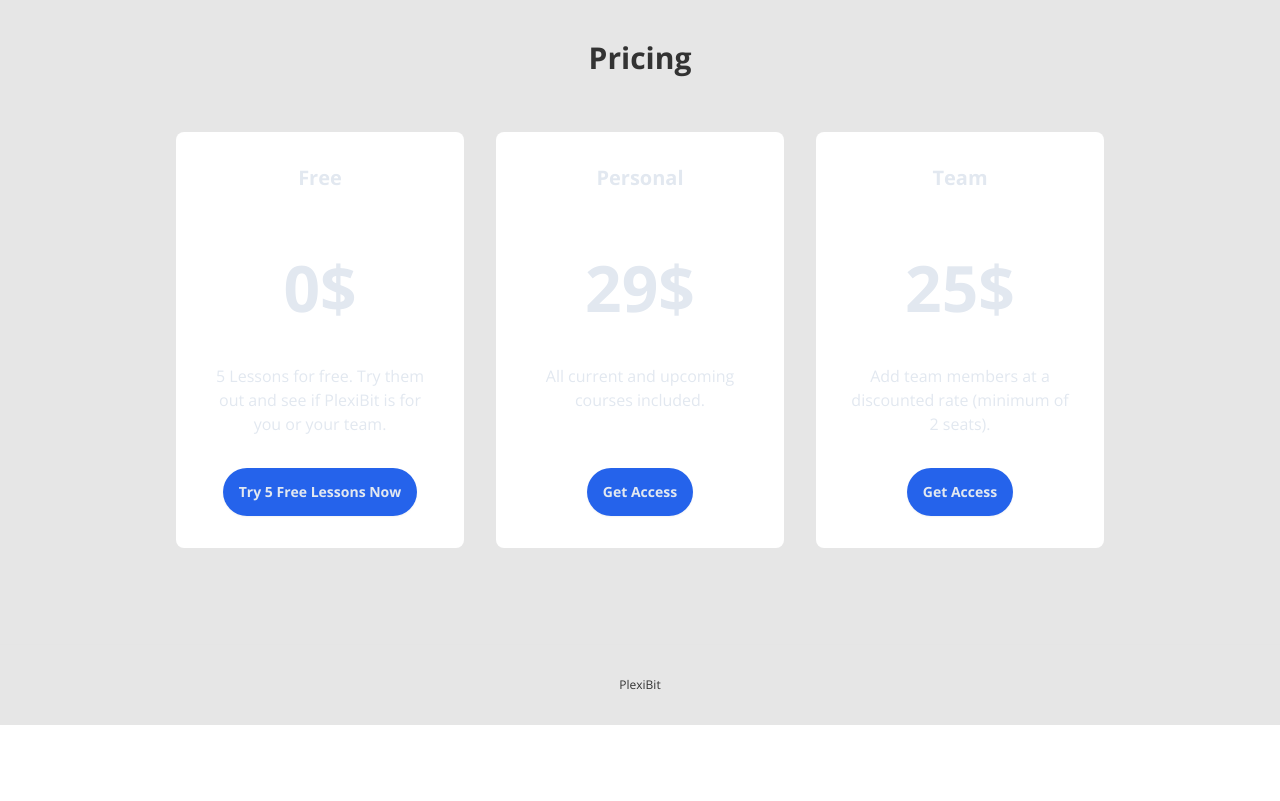
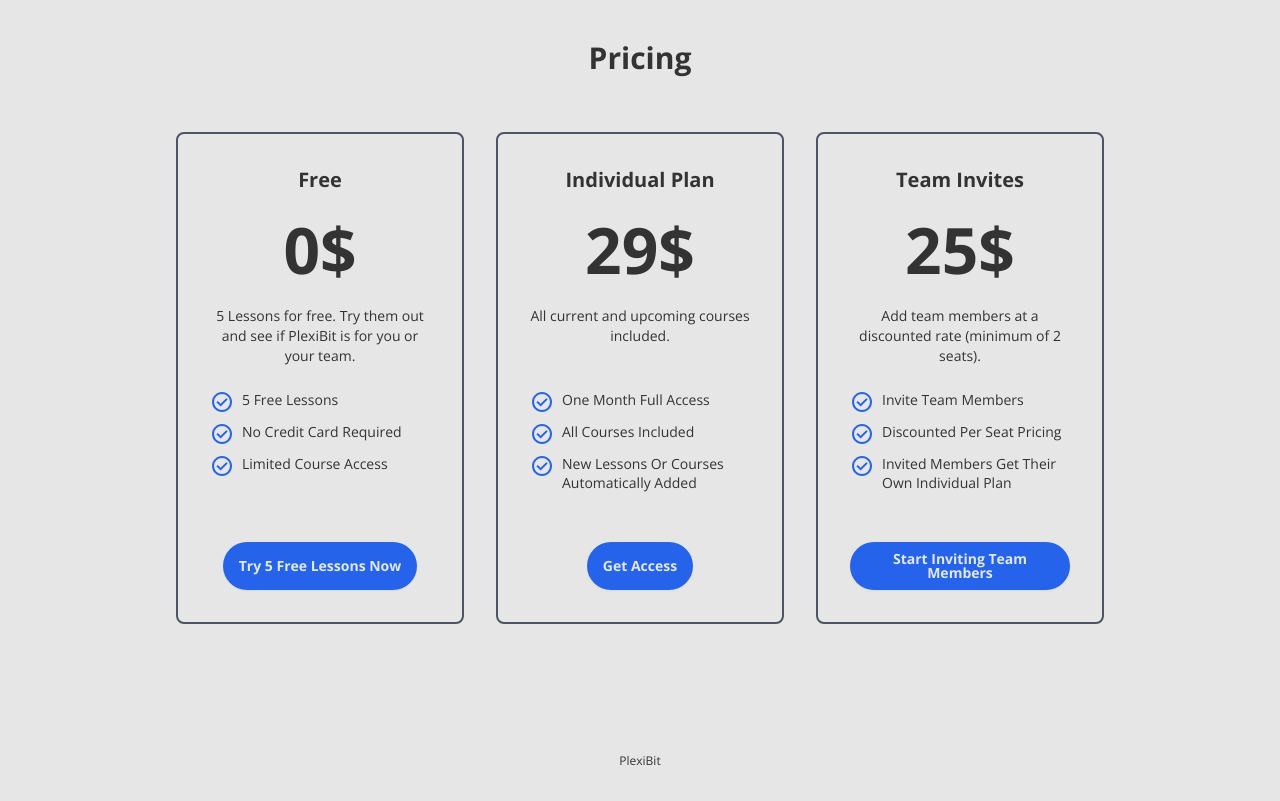
Before and after one commit to jonas-soderholm/juporia, a Next.js app: page / in a window 1280 px wide. Shown: the part 1300-2101 px from the top of the page. Before the commit the page ends 2025 px from the top, so only its background shows below. Built offline with nearby package versions, Linux system fonts and the light colour scheme; no server answers.

Commit message:
style: update subscription card styling

```diff
--- a/components/landing-page/Hero.tsx
+++ b/components/landing-page/Hero.tsx
@@ -42,10 +42,10 @@ export default function Hero() {
 
         <div className="justify-center items-center h-[500px] hidden xl:flex">
           <img
-            src="./images/hero/device-mockup.png"
+            src="./images/hero/device-mockup3.png"
             alt="Cybersecurity course background promoting basic cybersecurity training"
             loading="lazy"
-            className="w-auto h-auto max-w-full max-h-full object-contain"
+            className="w-auto h-72 max-w-full max-h-full object-contain"
           />
         </div>
       </section>
--- a/components/landing-page/Subscriptions.tsx
+++ b/components/landing-page/Subscriptions.tsx
@@ -7,32 +7,39 @@ export default function Subscriptions() {
     {
       title: "Free",
       description: `5 Lessons for free. Try them out and see if ${LogoName.AppName} is for you or your team.`,
-      image:
-        "https://img.daisyui.com/images/stock/photo-1606107557195-0e29a4b5b4aa.webp",
-      active: true,
       price: Prices.Free,
       buttontext: "Try 5 Free Lessons Now",
       route: "/courses",
+      features: [
+        "5 Free Lessons",
+        "No Credit Card Required",
+        "Limited Course Access",
+      ],
     },
     {
-      title: "Personal",
+      title: "Individual Plan",
       description: "All current and upcoming courses included.",
-      image:
-        "https://img.daisyui.com/images/stock/photo-1606107557195-0e29a4b5b4aa.webp",
-      active: true,
       price: Prices.Individual,
       buttontext: "Get Access",
       route: "/account?tab=1",
+      features: [
+        "One Month Full Access",
+        "All Courses Included",
+        "New Lessons Or Courses Automatically Added",
+      ],
     },
     {
-      title: "Team",
-      description: `Add team members at a discounted rate (minimum of 2 seats).`,
-      image:
-        "https://img.daisyui.com/images/stock/photo-1606107557195-0e29a4b5b4aa.webp",
-      active: true,
+      title: "Team Invites",
+      description:
+        "Add team members at a discounted rate (minimum of 2 seats).",
       price: Prices.Team,
-      buttontext: "Get Access",
+      buttontext: "Start Inviting Team Members",
       route: "/account?tab=2",
+      features: [
+        "Invite Team Members",
+        "Discounted Per Seat Pricing",
+        "Invited Members Get Their Own Individual Plan",
+      ],
     },
   ];
 
@@ -42,36 +49,49 @@ export default function Subscriptions() {
         Pricing
       </div>
 
-      <div className="flex flex-wrap justify-center max-w-[80rem] mx-auto px-4 gap-8 text-slate-200">
+      <div className="flex flex-wrap justify-center max-w-[80rem] mx-auto px-4 gap-8">
         {subscriptions.map((subscription, index) => (
           <div
             key={index}
-            className={`card bg-base-100 md:w-72 w-full max-w-xs ${!subscription.active ? "opacity-50" : ""} rounded-lg`}
+            className="card border-2 border-gray-600 md:w-72 w-full max-w-xs rounded-lg flex flex-col justify-between min-h-[480px]"
           >
             <div className="card-body items-center text-center">
-              <h2 className="card-title mb-5">{subscription.title}</h2>
+              <h2 className="card-title">{subscription.title}</h2>
               <div className="price">
-                <div className="my-5 text-[4rem] font-bold">
+                <div className="text-[4rem] font-bold">
                   {subscription.price}$
                 </div>
               </div>
+              <p className="text-sm">{subscription.description}</p>
 
-              <p>{subscription.description}</p>
+              {/* Fix: Ensure features list starts at the same height */}
+              <ul className="mt-4 text-left text-xs w-full min-h-[120px]">
+                {subscription.features.map((feature, i) => (
+                  <li key={i} className="flex items-start gap-2 mb-2">
+                    <svg
+                      xmlns="http://www.w3.org/2000/svg"
+                      height="24px"
+                      viewBox="0 -960 960 960"
+                      width="24px"
+                      fill="#2563eb"
+                      className="flex-shrink-0"
+                    >
+                      <path d="m424-296 282-282-56-56-226 226-114-114-56 56 170 170Zm56 216q-83 0-156-31.5T197-197q-54-54-85.5-127T80-480q0-83 31.5-156T197-763q54-54 127-85.5T480-880q83 0 156 31.5T763-763q54 54 85.5 127T880-480q0 83-31.5 156T763-197q-54 54-127 85.5T480-80Zm0-80q134 0 227-93t93-227q0-134-93-227t-227-93q-134 0-227 93t-93 227q0 134 93 227t227 93Zm0-320Z" />
+                    </svg>
+                    <span className="text-sm leading-snug">{feature}</span>
+                  </li>
+                ))}
+              </ul>
+
               <div className="card-actions">
-                {subscription.active ? (
                 <Link
                   href={subscription.route}
-                    aria-label="View free cybersecurity lessons"
+                  aria-label={subscription.buttontext}
                 >
                   <button className="btn-custom-primary-reverse mt-6 hover:bg-blue-500">
                     {subscription.buttontext}
                   </button>
                 </Link>
-                ) : (
-                  <button className="btn btn-disabled" disabled>
-                    Coming Soon
-                  </button>
-                )}
               </div>
             </div>
           </div>
```
Also changed, not shown: public/images/hero/device-mockup3.png (added). Lines whose indentation alone changed are shown as unchanged.
